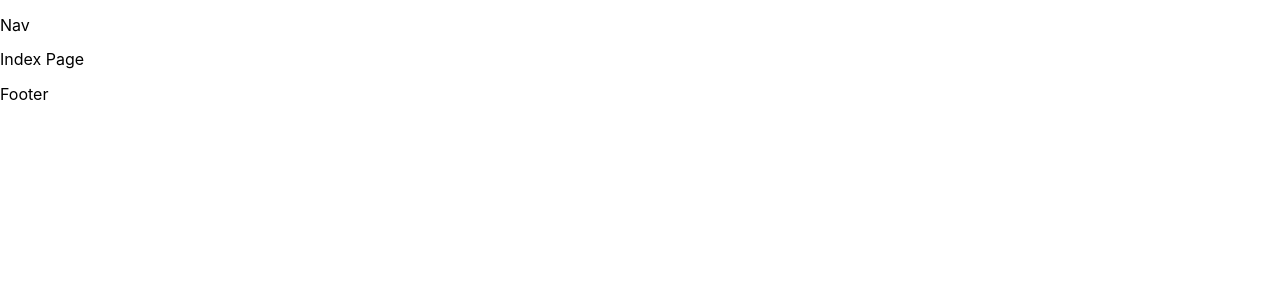
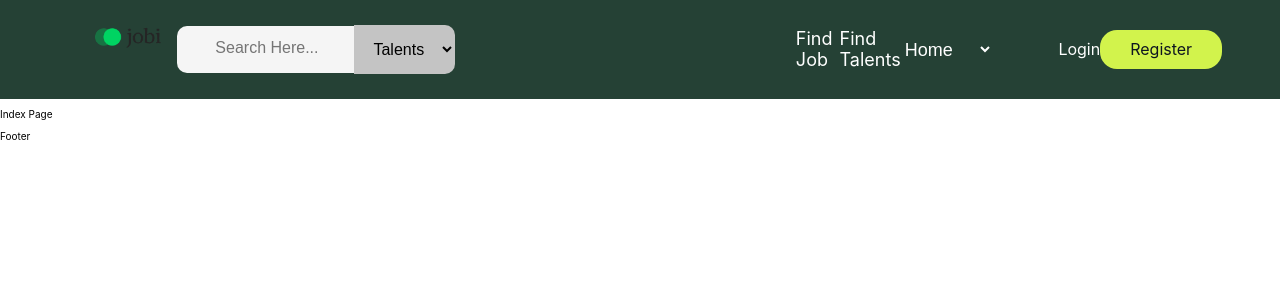
Before and after one commit to rselvasoyak/jobi, a JavaScript app: page / in a window 1280 px wide. Shown: the top 300 px of the page. Built offline with nearby package versions, Linux system fonts and the light colour scheme; the HTML template or start-up script is replaced by a standard one.

Commit message:
nav bar base html and style in

```diff
--- a/src/App.scss
+++ b/src/App.scss
@@ -2,10 +2,14 @@
 
 // Abstract
 @use"./partials/abstract/defaultStyle";
+
 // Base
+@use "./partials/base/buttonsAndLinks";
 @use "./partials/base/setup";
 @use "./partials/base/typography";
 
 // Component
+@use "./partials/components/nav";
 
+// Media Queries
 @use "./partials/abstract/mediaQueries";
--- a/src/Components/Nav.js
+++ b/src/Components/Nav.js
@@ -1,6 +1,43 @@
+import logo from "../partials/assets/mvpAssets/Logo-3.png";
+
 const Nav = () => {
     return (
-        <p> Nav </p>
+        <nav className="wrapper">
+            <div className="navLeft">
+                <div className="logo" >
+                    <img src= {logo} alt="Jobi company logo with 2 green and while circles overlapping"></img>
+                </div>
+                <form className="searchBar">
+                    <label for="searchInput" class="sr-only">Search</label>
+                    <input
+                    className="searchInput"
+                    type="search" id="searchInput" name="search" placeholder="Search Here..." aria-label="Search"></input>
+                    <select
+                    className="searchOption"
+                     id="searchOption" name="searchOption">
+                        <option value="talents">Talents</option>
+                        <option value="jobs">Jobs</option>
+                    </select>
+                </form>
+            </div>
+            <div className="navRight">
+                <div className="searchLinks">
+                    <a href=" "> find job</a>
+                    <a href=" "> find talents </a>
+                    <select
+                    className="pages"
+                    id="pages"
+                    name="pages" aria-describedby="Available Pages in Jobi">
+                        <option value="Home" title="Home">Home</option>
+                        <option value="Job Lists" title="Job Lists">Job Lists</option>
+                    </select>
+                </div>
+                <div className="userAuthLinks">
+                    <a href=" "> login </a>
+                    <a className="primaryLink" href=" "> register </a>
+                </div>{/* user authentication links end */}
+            </div>{/* navRight ends  */}
+        </nav>
     )
 }
 
--- a/src/partials/abstract/_variables.scss
+++ b/src/partials/abstract/_variables.scss
@@ -6,3 +6,4 @@ $grey: #C4C4C4;
 $lightGreen: #e9f2ef;
 $lightGrey: #F5F5F5;
 $limeGreen: #D2F34C;
+$whiteFont: #fff;
--- /dev/null
+++ b/src/partials/base/_buttonsAndLinks.scss
@@ -0,0 +1,33 @@
+@use "../abstract/variables" as *;
+// Anchor Links
+    // General Anchor Links Styling
+    a{
+        font-size: 1.6rem;
+        text-decoration: none;
+        text-transform: capitalize;
+        cursor: pointer;
+        &:hover,
+        &:focus{
+            color: red;
+        }
+    }
+
+    .primaryLink{
+        padding: 1rem 3rem;
+        background-color: $limeGreen;
+        border-radius: 17px;
+    }
+
+
+
+// General Button Styling
+
+// .primaryButton{
+
+// }
+// .secondaryButton{
+
+// }
+// .otherButtons{
+
+// }
--- /dev/null
+++ b/src/partials/base/_defaultStyle.scss
@@ -0,0 +1,7 @@
+@use "../abstract/variables" as *;
+
+.wrapper{
+    max-width: 1800px;
+    width: 90%;
+    margin: 0 auto;
+}
--- a/src/partials/base/_typography.scss
+++ b/src/partials/base/_typography.scss
@@ -2,6 +2,10 @@
 
 // Font Size:
 
+html{
+    font-size: 62.5%;
+}
+
 // Letter Spacing:
 
 // Line Height:
--- /dev/null
+++ b/src/partials/components/_nav.scss
@@ -0,0 +1,135 @@
+@use "../abstract/variables" as *;
+
+nav{
+    display: flex;
+    // border: 2px solid blue;
+    padding: 2.5rem;
+    background-color: $darkGreen;
+    .navLeft{
+        display: flex;
+        // justify-content: space-around;
+        // border: 2px solid green;
+        width: 60%;
+        .logo{
+            width: 10%;
+            // border: 2px solid purple;
+           margin-left: 7rem;
+            img{
+                width: 100%;
+            }
+        }
+        .searchBar{
+            display: flex;
+            align-items: center;
+            justify-content: center;
+            // border: 2px solid red;
+            width: 40%;
+            .searchInput, .searchOption{
+                border: none;
+            }
+            .searchInput{
+                flex-basis: 60%;
+                padding: 1.8rem;
+                border-bottom-left-radius: 10px;
+                border-top-left-radius: 10px;
+                background-color: $lightGrey;
+            }
+            .searchInput::placeholder{
+                padding-left: 2rem;
+                position: relative;
+                font-size: 1.6rem;
+            }
+            .searchInput::placeholder::before{
+            content: "";
+            background-image: url('../assets/mvpAssets/searchIcon.png');
+            background-repeat: no-repeat;
+            background-size: contain;
+            position: absolute;
+            left: 0;
+            top: 50%;
+            transform: translateY(-50%);
+            width: 1.5rem;
+            height: 1.5rem;
+            }
+
+            .searchOption{
+                flex-basis: 15%;
+                padding: 1.5rem;
+                background-color: $grey;
+                border-bottom-right-radius: 10px;
+                border-top-right-radius: 10px;
+                font-size: 1.6rem;
+            }
+            .searchOption::before{
+                content: "";
+            //   position: absolute;
+            //   left: 0.5em;
+            //   width: 1rem;
+            //   height: auto;
+            //   background-image: url('../assets/mvpAssets/Line.png');
+            //   background-size: contain;
+            //   background-repeat: no-repeat;
+            //   background-position: center;
+            }
+        }
+    }
+    .navRight{
+        display: flex;
+        // border: 2px solid red;
+        flex-basis: 40%;
+        align-items: center;
+        justify-content: space-around;
+        a{
+            color: $whiteFont;
+        }
+        .searchLinks{
+            // border: 2px solid yellow;
+            display: flex;
+            flex-basis: 40%;
+            justify-content: space-around;
+            a{
+                // border: 2px solid red;
+                font-size: 1.8rem;
+            }
+            .pages{
+                border: none;
+                color: $whiteFont;
+                background-color: inherit;
+                font-size: 1.8rem;
+            }
+            .pages option{
+                color: $black;
+            }
+        }
+        .userAuthLinks {
+            // border: 2px solid royalblue;
+            flex-basis: 28%;
+            display: flex;
+            align-items: center;
+            justify-content: space-around;
+            .primaryLink {
+                color: $black;
+            }
+        }
+    }
+}
+
+// nav {
+//   display: grid;
+//   grid-template-columns: 1fr 1fr;
+//   border: 2px solid blue;
+//   padding: 1rem;
+// }
+
+// .navLeft {
+//   display: flex;
+//   border: 2px solid green;
+//   align-items: center;
+// }
+
+// .navRight {
+//   display: flex;
+//   border: 2px solid red;
+//   align-items: center;
+//   justify-content: center;
+// }
```
Also changed, not shown: src/partials/assets/mvpAssets/searchIcon.png (renamed from src/partials/assets/mvpAssets/Search Icon-1.png).
